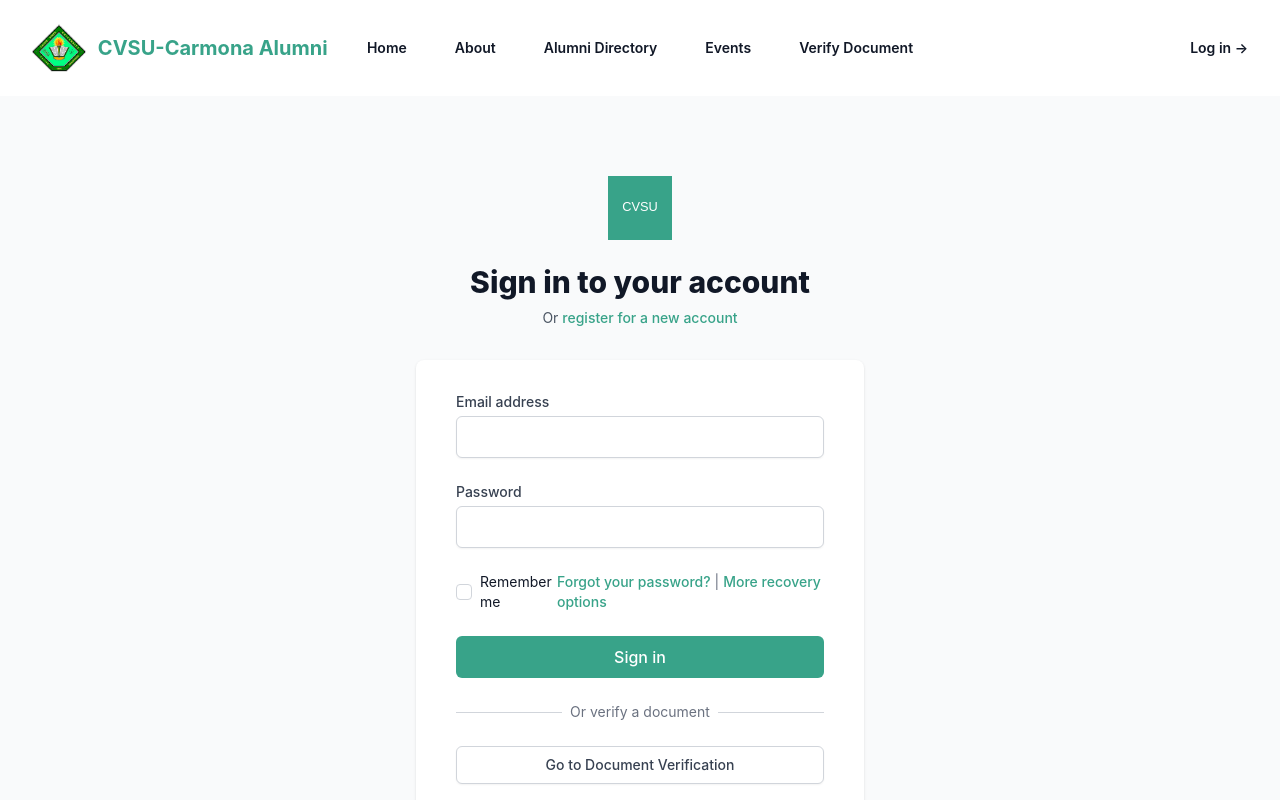
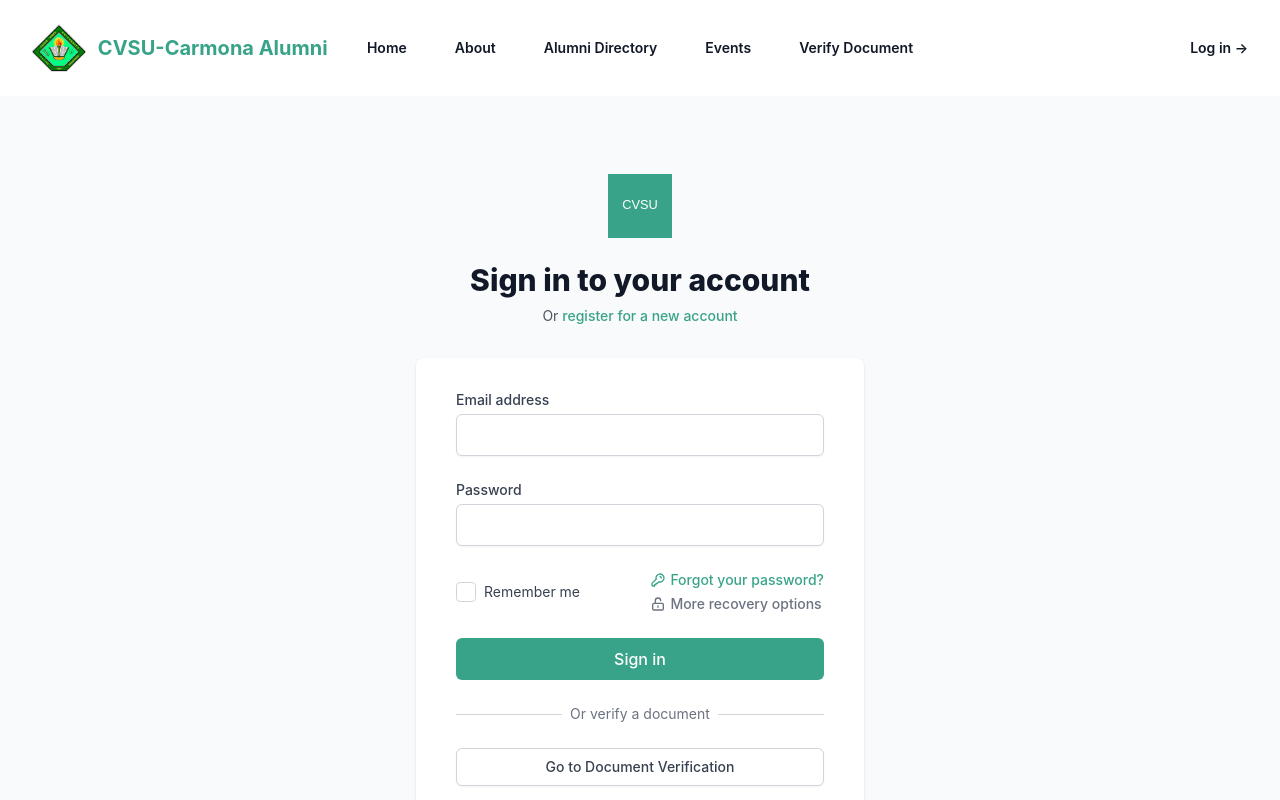
Before and after one commit to Tofuwuuu/Hyperledger-Document-Verification-, a React (Vite) app in the folder frontend/: page /login in a window 1280 px wide. Shown: the top 800 px of the page. Built offline with nearby package versions, Linux system fonts and the light colour scheme; no server answers.

Commit message:
Enhanced login page UI: improved remember me checkbox and forgot password styling

```diff
--- a/frontend/src/pages/auth/LoginPage.jsx
+++ b/frontend/src/pages/auth/LoginPage.jsx
@@ -298,19 +298,24 @@
                       id="remember-me"
                       name="remember"
                       type="checkbox"
-                      className="h-4 w-4 text-cvsu-green focus:ring-cvsu-green border-gray-300 rounded"
+                      className="h-5 w-5 text-cvsu-green focus:ring-cvsu-green border-gray-300 rounded transition-all duration-200 hover:border-cvsu-green"
                     />
-                    <label htmlFor="remember-me" className="ml-2 block text-sm text-gray-900">
+                    <label htmlFor="remember-me" className="ml-2 block text-sm text-gray-700 hover:text-gray-900 cursor-pointer transition-colors duration-200">
                       Remember me
                     </label>
                   </div>
 
                   <div className="text-sm">
-                    <Link to="/reset-password" className="font-medium text-cvsu-green hover:text-green-700">
+                    <Link to="/reset-password" className="font-medium text-cvsu-green hover:text-green-700 flex items-center transition-colors duration-200">
+                      <svg xmlns="http://www.w3.org/2000/svg" className="h-4 w-4 mr-1" fill="none" viewBox="0 0 24 24" stroke="currentColor">
+                        <path strokeLinecap="round" strokeLinejoin="round" strokeWidth={2} d="M15 7a2 2 0 012 2m4 0a6 6 0 01-7.743 5.743L11 17H9v2H7v2H4a1 1 0 01-1-1v-2.586a1 1 0 01.293-.707l5.964-5.964A6 6 0 1121 9z" />
+                      </svg>
                       Forgot your password?
                     </Link>
-                    <span className="mx-1 text-gray-500">|</span>
-                    <Link to="/account-recovery" className="font-medium text-cvsu-green hover:text-green-700">
+                    <Link to="/account-recovery" className="font-medium text-gray-500 hover:text-cvsu-green block mt-1 flex items-center transition-colors duration-200">
+                      <svg xmlns="http://www.w3.org/2000/svg" className="h-4 w-4 mr-1" fill="none" viewBox="0 0 24 24" stroke="currentColor">
+                        <path strokeLinecap="round" strokeLinejoin="round" strokeWidth={2} d="M8 11V7a4 4 0 118 0m-4 8v2m-6 4h12a2 2 0 002-2v-6a2 2 0 00-2-2H6a2 2 0 00-2 2v6a2 2 0 002 2z" />
+                      </svg>
                       More recovery options
                     </Link>
                   </div>
```
